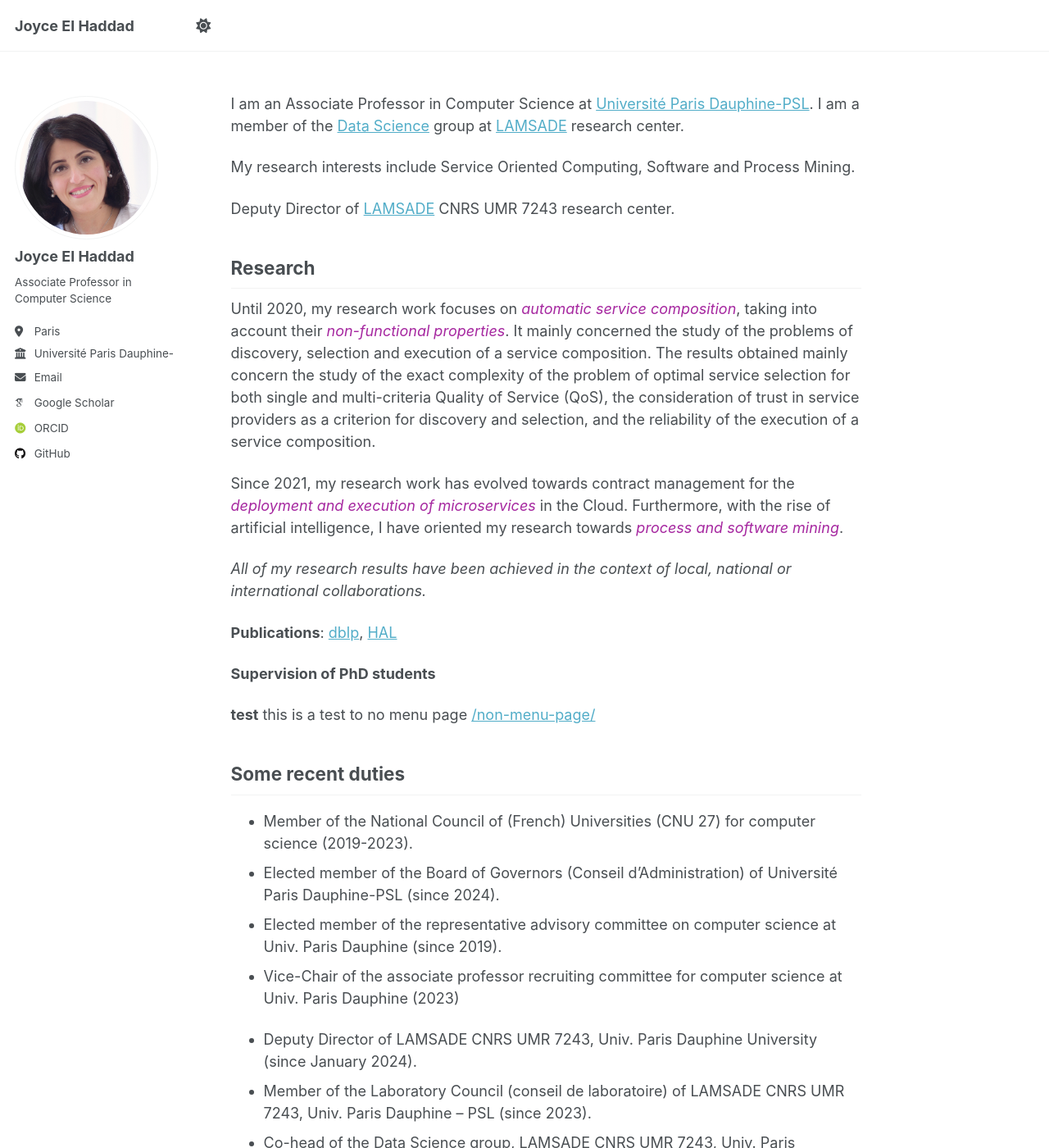
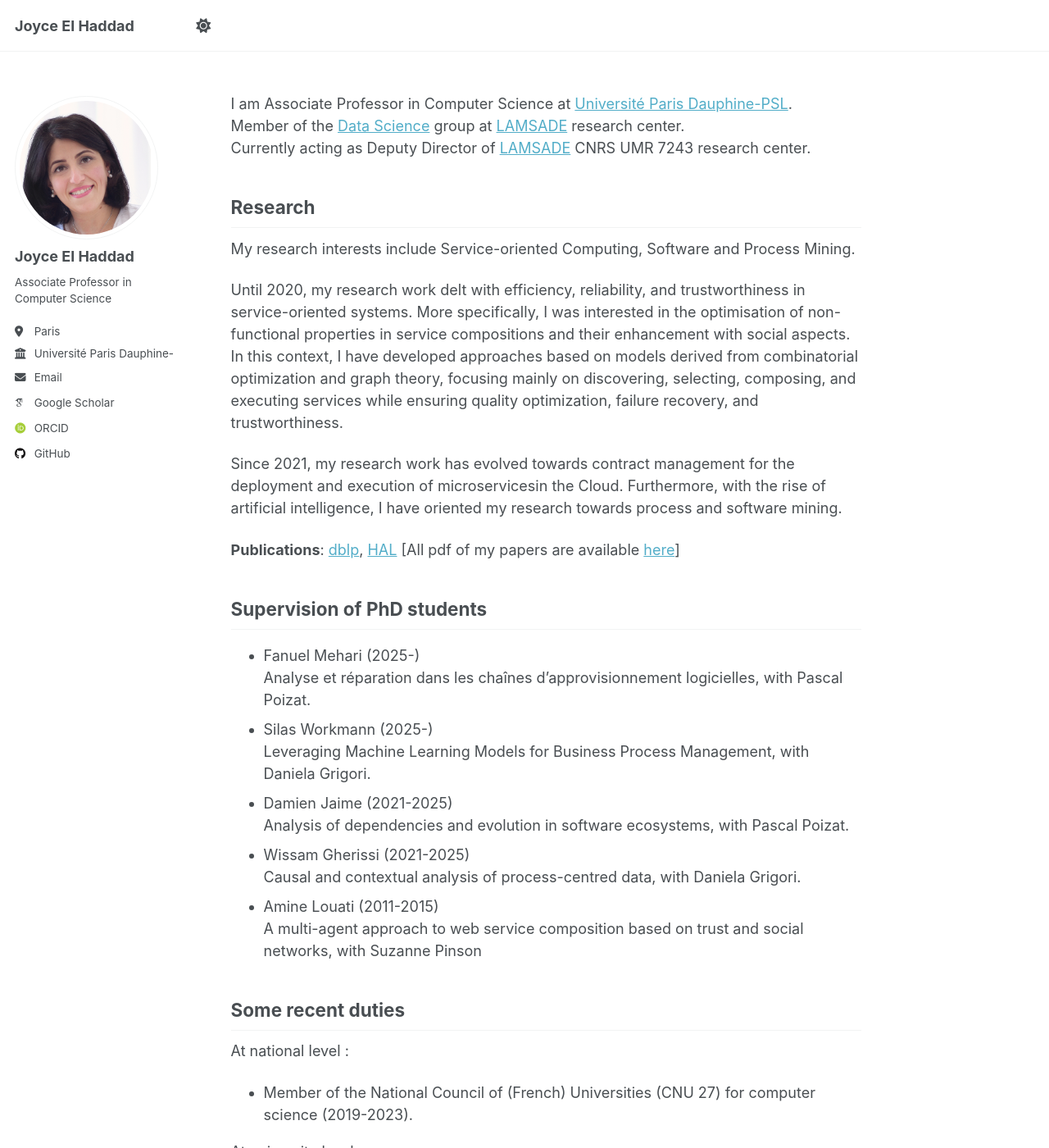
Before and after one commit to joyceelhaddad/joyceelhaddad.github.io, a Jekyll site: the page built from _pages/about.md, in a window 1280 px wide and 1400 px high. Shown: the whole window at 82% size. Built offline with Jekyll 4.4.1, drawn with Linux system fonts in a browser that asks for light colours; some web fonts are replaced; a script that is not in the unit is left out; some of the changed text lies outside the part shown.

Commit message:
Update about.md

```diff
--- a/_pages/about.md
+++ b/_pages/about.md
@@ -7,40 +7,51 @@ redirect_from:
   - /about.html
 ---
 
-I am an Associate Professor in Computer Science at [Université Paris Dauphine-PSL](https://dauphine.psl.eu/). I am a member of the [Data Science](https://www.lamsade.dauphine.fr/en/research/groups/data-science.html) group at [LAMSADE](https://www.lamsade.dauphine.fr/) research center.
-
-My research interests include Service Oriented Computing, Software and Process Mining.
-
-Deputy Director of [LAMSADE](https://www.lamsade.dauphine.fr/) CNRS UMR 7243 research center.
-
+I am Associate Professor in Computer Science at [Université Paris Dauphine-PSL](https://dauphine.psl.eu/). <br>
+Member of the [Data Science](https://www.lamsade.dauphine.fr/en/research/groups/data-science.html) group at [LAMSADE](https://www.lamsade.dauphine.fr/) research center.<br>
+Currently acting as Deputy Director of [LAMSADE](https://www.lamsade.dauphine.fr/en/about-us/composition.html) CNRS UMR 7243 research center.
 
 Research
 ------
-Until 2020, my research work focuses on <font color="#A628A0"><i>automatic service composition</i></font>, taking into account their <font color="#A628A0"><i>non-functional properties</i></font>. It mainly concerned the study of the problems of discovery, selection and execution of a service composition. The results obtained mainly concern the study of the exact complexity of the problem of optimal service selection for both single and multi-criteria Quality of Service (QoS), the consideration of trust in service providers as a criterion for discovery and selection, and the reliability of the execution of a service composition.
 
-Since 2021, my research work has evolved towards contract management for the <font color="#A628A0"><i>deployment and execution of microservices</i></font> in the Cloud. Furthermore, with the rise of artificial intelligence, I have oriented my research towards <font color="#A628A0"><i>process and software mining</i></font>.
+My research interests include Service-oriented Computing, Software and Process Mining.
 
-*All of my research results have been achieved in the context of local, national or international collaborations.*
+Until 2020, my research work delt with efficiency, reliability, and trustworthiness in service-oriented systems. More specifically, I was interested in the optimisation of non-functional properties in service compositions and their enhancement with social aspects. In this context, I have developed approaches based on models derived from combinatorial optimization and graph theory, focusing mainly on discovering, selecting, composing, and executing services while ensuring quality optimization, failure recovery, and trustworthiness.
+
+Since 2021, my research work has evolved towards contract management for the deployment and execution of microservicesin the Cloud. Furthermore, with the rise of artificial intelligence, I have oriented my research towards process and software mining.
+
+**Publications**: [dblp](https://dblp.org/pid/91/6045.html), [HAL](https://hal.science/search/index?q=joyce+el+haddad)
+[All pdf of my papers are available [here](https://joyceelhaddad.github.io/publications/)]
 
 
-**Publications**: [dblp](https://dblp.org/pid/91/6045.html), [HAL](https://hal.science/search/index?q=joyce+el+haddad)
+Supervision of PhD students
+------
+- Fanuel Mehari (2025-) <br>
+  Analyse et réparation dans les chaînes d'approvisionnement logicielles, with Pascal Poizat.
+-	Silas Workmann (2025-) <br>
+  Leveraging Machine Learning Models for Business Process Management, with Daniela Grigori.
+-	Damien Jaime (2021-2025) <br>
+  Analysis of dependencies and evolution in software ecosystems, with Pascal Poizat.
+-	Wissam Gherissi (2021-2025) <br>
+  Causal and contextual analysis of process-centred data, with Daniela Grigori.
+-	Amine Louati (2011-2015)<br>
+  A multi-agent approach to web service composition based on trust and social networks, with Suzanne Pinson
 
-**Supervision of PhD students**
-
-**test** this is a test to no menu page [/non-menu-page/](https://joyceelhaddad.github.io/non-menu-page/)
 
 Some recent duties
 ------
+At national level :
 - Member of the National Council of (French) Universities (CNU 27) for computer science (2019-2023).
+
+At university level :
 - Elected member of the Board of Governors (Conseil d'Administration) of Université Paris Dauphine-PSL (since 2024).
-- Elected member of the representative advisory committee on computer science at Univ. Paris Dauphine (since 2019).
-- Vice-Chair of the associate professor recruiting committee for computer science at Univ. Paris Dauphine (2023)
+- Elected member of the representative advisory committee on Computer Science (CCR Informatique) of Université Paris Dauphine-PSL (since 2019).
 
-- Deputy Director of LAMSADE CNRS UMR 7243, Univ. Paris Dauphine University (since January 2024).
+At LAMSADE level:
+- Deputy Director of LAMSADE CNRS UMR 7243, Université Paris Dauphine-PSL (since January 2024).
 - Member of the Laboratory Council (conseil de laboratoire) of LAMSADE CNRS UMR 7243, Univ. Paris Dauphine – PSL (since 2023).
 - Co-head of the Data Science group, LAMSADE CNRS UMR 7243, Univ. Paris Dauphine– PSL (2020-2024).
-- Co-organization and Co-chairing a round table for the 50th anniversary of LAMSADE with Jérôme Lang, January 2025. We invited experts including Serge Abitboul, Claire Mathieu, Isabelle Bloch, and Dominique Meda to discuss future challenges in AI, algorithms, data science and decision-making. [Watch the replay](https://www.lamsade.dauphine.fr/fr.html)
-
+- Co-organization and Co-chairing a round table for the 50th anniversary of LAMSADE with Jérôme Lang, January 2025. We invited experts including Serge Abitboul, Claire Mathieu, Isabelle Bloch, and Dominique Meda to discuss future challenges in AI, algorithms, data science and decision-making ([watch the replay](https://www.lamsade.dauphine.fr/fr.html))
 
 Teaching
 ------
```
